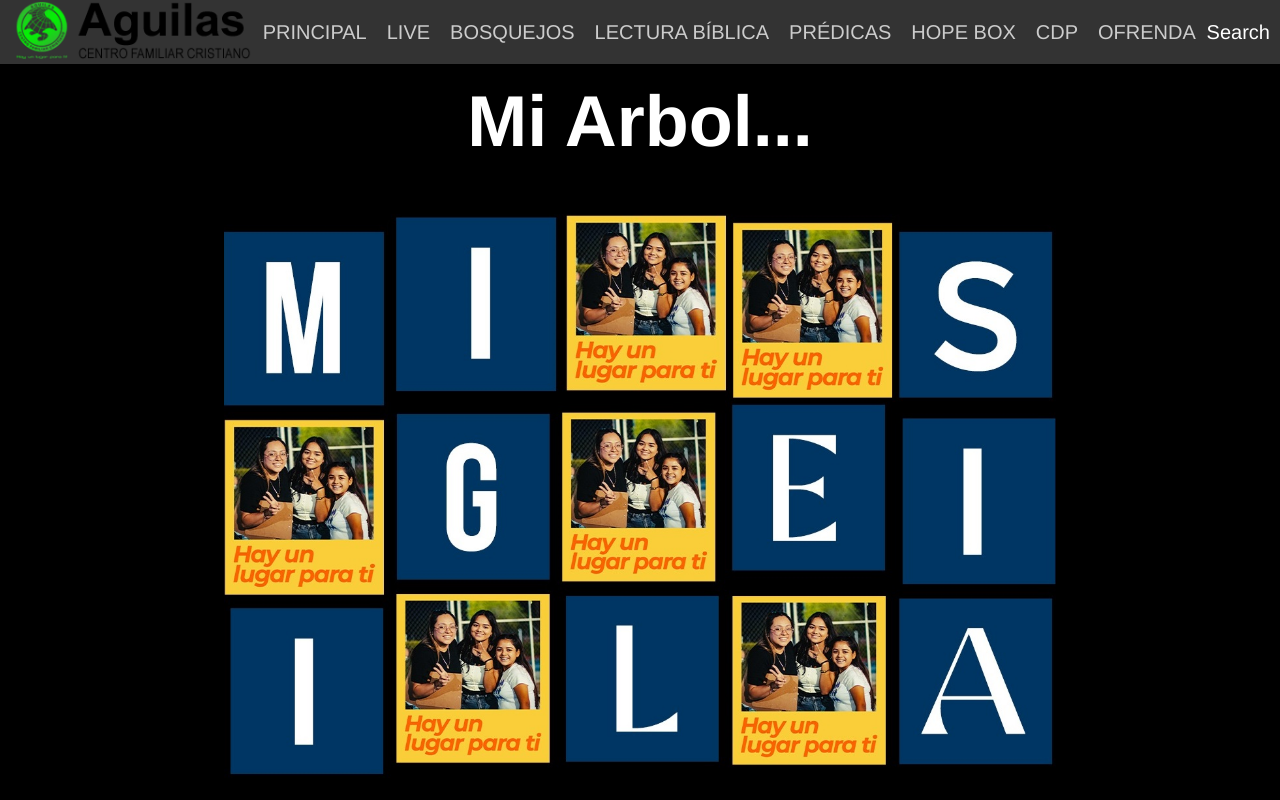
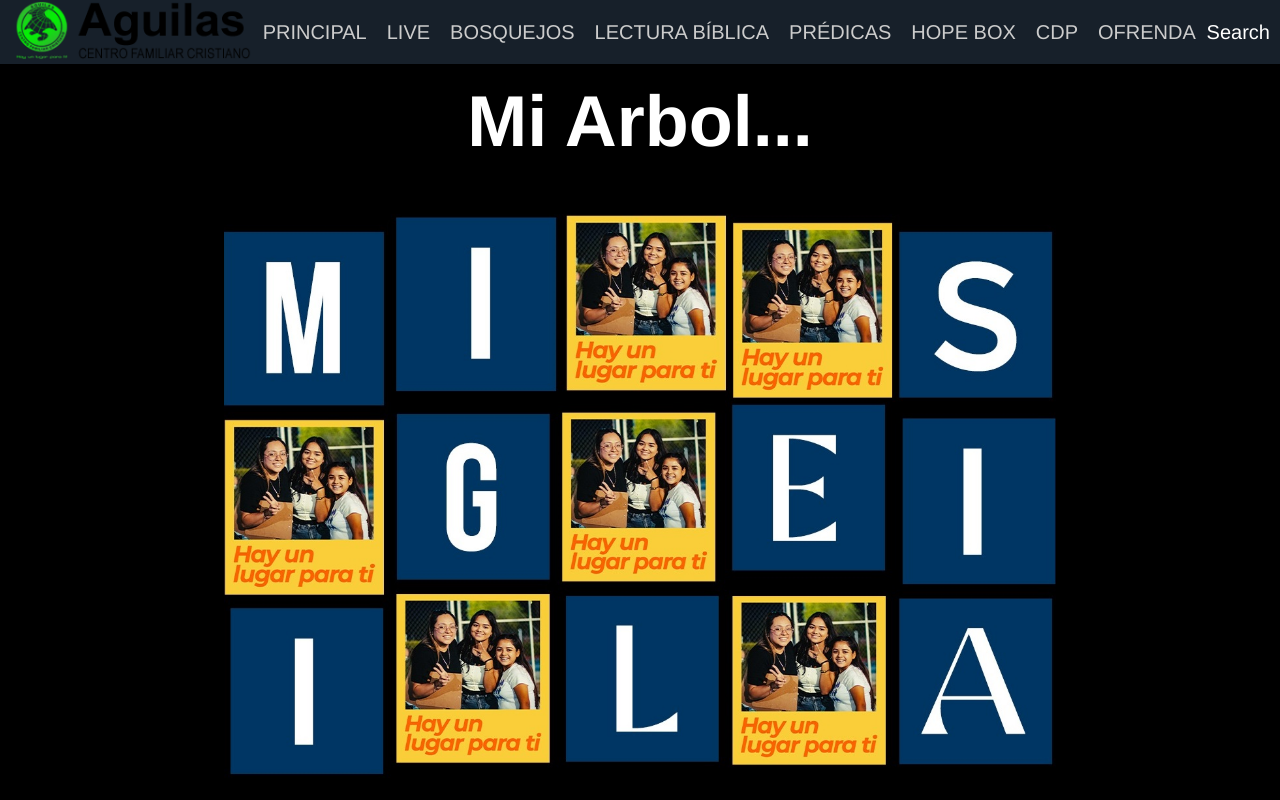
Before and after one commit to zoomerJon/AugilasCDP, a plain HTML site: page index.html in a window 1280 px wide. Shown: the top 800 px of the page. Drawn offline with Linux system fonts and the light colour scheme.

Commit message:
Header Color

```diff
--- a/style.css
+++ b/style.css
@@ -14,7 +14,7 @@ a {
 }
 
 .hero {
-  background-color: #333;
+  background-color: #17202a;
   display: flex;
   flex-direction: row;
   justify-content: space-between;
```
